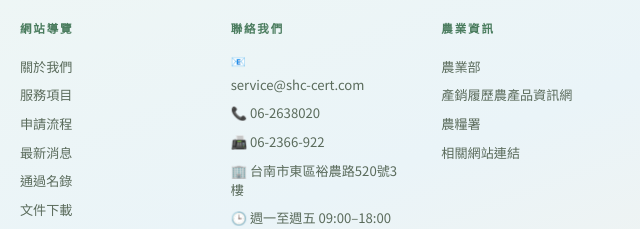
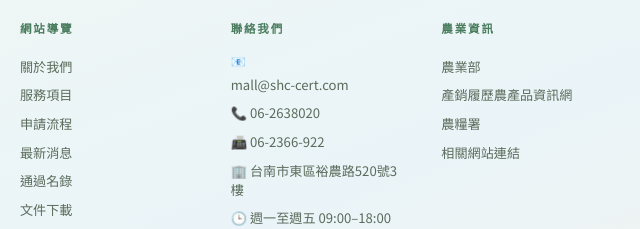
Before and after one commit to shcservic-create/shc-cert, a plain HTML site: page index.html in a window 1280 px wide. Shown: the part 2663-2892 px from the top of the page, 320-960 px from the left. Drawn offline with Linux system fonts and the light colour scheme.

Commit message:
暫時更新服務信箱至mall@shc-cert.com

```diff
--- a/index.html
+++ b/index.html
@@ -1571,7 +1571,7 @@ footer{
         <div class="fb-card">
           <div class="fb-icon">◈</div>
           <div class="fb-title">抱怨建議</div>
-          <p class="fb-desc">如您欲對本公司驗證業務與其他業務、以及行政管理等作業或其他相關事宜提出非申訴之改進意見，請告知姓名、所屬組織之名稱、抱怨對象、抱怨內容，並檢附相關意見或證明文件，應以電子郵件（📧 <a href="mailto:service@shc-cert.com">service@shc-cert.com</a>）、信函或其他書面方式（地址：701臺南市東區裕農路520號3樓四季豐收驗證有限公司）向本公司提出，本公司將於<strong>20個工作天內</strong>完成抱怨事件之處理，並函覆您抱怨處理結果，必要時得徵詢抱怨者同意後延長處理期限。請提供真實姓名及聯絡方式，匿名抱怨、抱怨未附理由或相關證明者得不予受理。</p>
+          <p class="fb-desc">如您欲對本公司驗證業務與其他業務、以及行政管理等作業或其他相關事宜提出非申訴之改進意見，請告知姓名、所屬組織之名稱、抱怨對象、抱怨內容，並檢附相關意見或證明文件，應以電子郵件（📧 <a href="mailto:mall@shc-cert.com">mall@shc-cert.com</a>）、信函或其他書面方式（地址：701臺南市東區裕農路520號3樓四季豐收驗證有限公司）向本公司提出，本公司將於<strong>20個工作天內</strong>完成抱怨事件之處理，並函覆您抱怨處理結果，必要時得徵詢抱怨者同意後延長處理期限。請提供真實姓名及聯絡方式，匿名抱怨、抱怨未附理由或相關證明者得不予受理。</p>
         </div>
       </div>
     </div>
@@ -1972,7 +1972,7 @@ footer{
         <div class="contact-lit-card">
           <div class="contact-lit-icon">✉</div>
           <div class="contact-lit-label">電子信箱</div>
-          <div class="contact-lit-value">📧 <a href="mailto:service@shc-cert.com">service@shc-cert.com</a></div>
+          <div class="contact-lit-value">📧 <a href="mailto:mall@shc-cert.com">mall@shc-cert.com</a></div>
         </div>
 
         <div class="contact-lit-card">
@@ -2074,7 +2074,7 @@ function getFooterHTML(type = 'standard') {
   const footerNav = renderFooterNav();
   const contactLinks = `
 <div class="footer-col" style="font-size:.76rem;"><h4>聯絡我們</h4>
-📧 <a href="mailto:service@shc-cert.com">service@shc-cert.com</a>
+📧 <a href="mailto:mall@shc-cert.com">mall@shc-cert.com</a>
 <a href="tel:06-2638020">📞 06-2638020</a>
 <a>📠 06-2366-922</a>
 <a href="https://maps.app.goo.gl/Bxr7KMLmY8UQ4QQv6" target="_blank" rel="noopener">🏢 台南市東區裕農路520號3樓</a>
```
